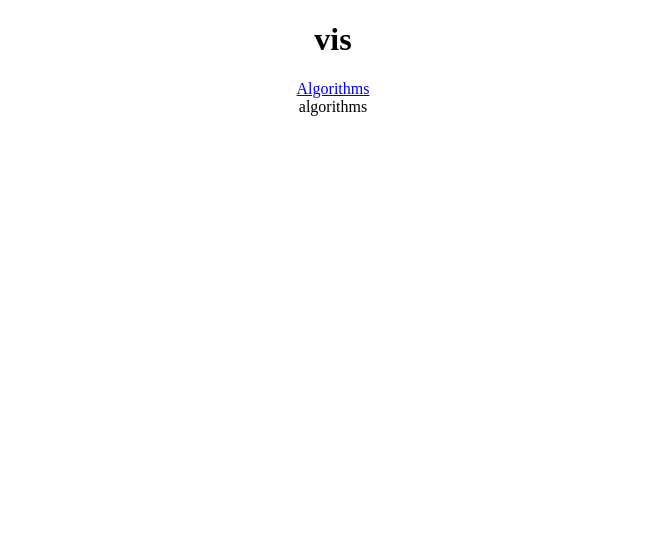
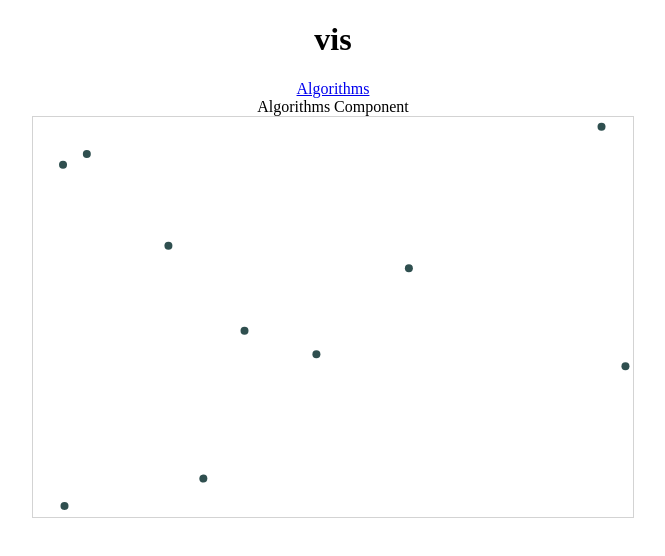
Before and after one commit to anarseyf/vis, an Angular app: page /algorithms in a window 1280 px wide. Shown: the top 556 px of the page, without its empty margins (307-972 px from the left). Built offline with nearby package versions, Linux system fonts and the light colour scheme.

Commit message:
d3 circles

```diff
--- a/package.json
+++ b/package.json
@@ -21,6 +21,7 @@
     "@angular/platform-browser-dynamic": "^6.1.0",
     "@angular/router": "^6.1.0",
     "core-js": "^2.5.4",
+    "d3": "^5.7.0",
     "rxjs": "~6.2.0",
     "zone.js": "~0.8.26"
   },
--- a/src/app/algorithms/algorithms.component.css
+++ b/src/app/algorithms/algorithms.component.css
@@ -0,0 +1,4 @@
+
+svg {
+    border: 1px solid lightgray;
+}
--- a/src/app/algorithms/algorithms.component.html
+++ b/src/app/algorithms/algorithms.component.html
@@ -1,5 +1,7 @@
-<div>
 
-    algorithms
+<div>Algorithms Component</div>
+<svg id="svg"
+    width="600"
+    height="400">
 
-</div>
+</svg>
--- a/src/app/algorithms/algorithms.component.ts
+++ b/src/app/algorithms/algorithms.component.ts
@@ -1,15 +1,56 @@
-import { Component, OnInit } from '@angular/core';
+import {AfterContentInit, Component, OnInit} from '@angular/core';
+import * as d3 from "d3";
 
 @Component({
     selector: 'app-algorithms',
     templateUrl: './algorithms.component.html',
     styleUrls: ['./algorithms.component.css']
 })
-export class AlgorithmsComponent implements OnInit {
 
-    constructor() { }
+export class AlgorithmsComponent implements OnInit, AfterContentInit {
+
+    data: object[];
+    count: number = 10;
+    width: number = 600;
+    height: number = 400;
+
+    constructor() {
+
+        this.data = new Array(this.count)
+            .fill(0)
+            .map(() => {
+                return {
+                    x: AlgorithmsComponent.randomCoordinate(this.width),
+                    y: AlgorithmsComponent.randomCoordinate(this.height) }
+            });
+
+        console.log(this.data);
+    }
+
+    static randomCoordinate(max: number) {
+        return Math.random() * max;
+    }
 
     ngOnInit() {
     }
 
+    ngAfterContentInit() {
+        console.log(this.data);
+
+        let selection = d3.select("#svg")
+            .selectAll("circle")
+            .data(this.data);
+
+        selection.enter()
+            .append("circle")
+            .attr("cx", function (d) {
+                return d.x;
+            })
+            .attr("cy", function (d) {
+                return d.y;
+            })
+            .attr("r", 4)
+            .attr("fill", "darkslategray");
+    }
+
 }
```
Also changed, not shown: 1 other file (tests, documents, lock files or other folders).
